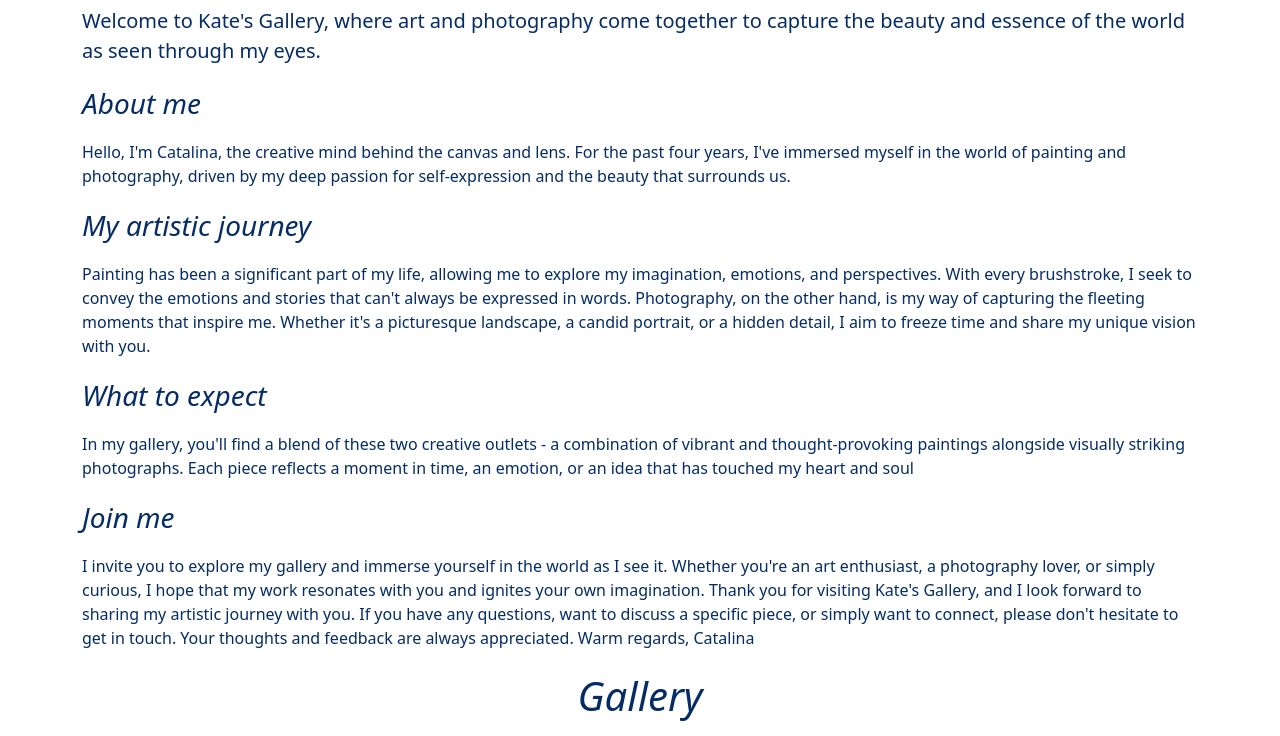
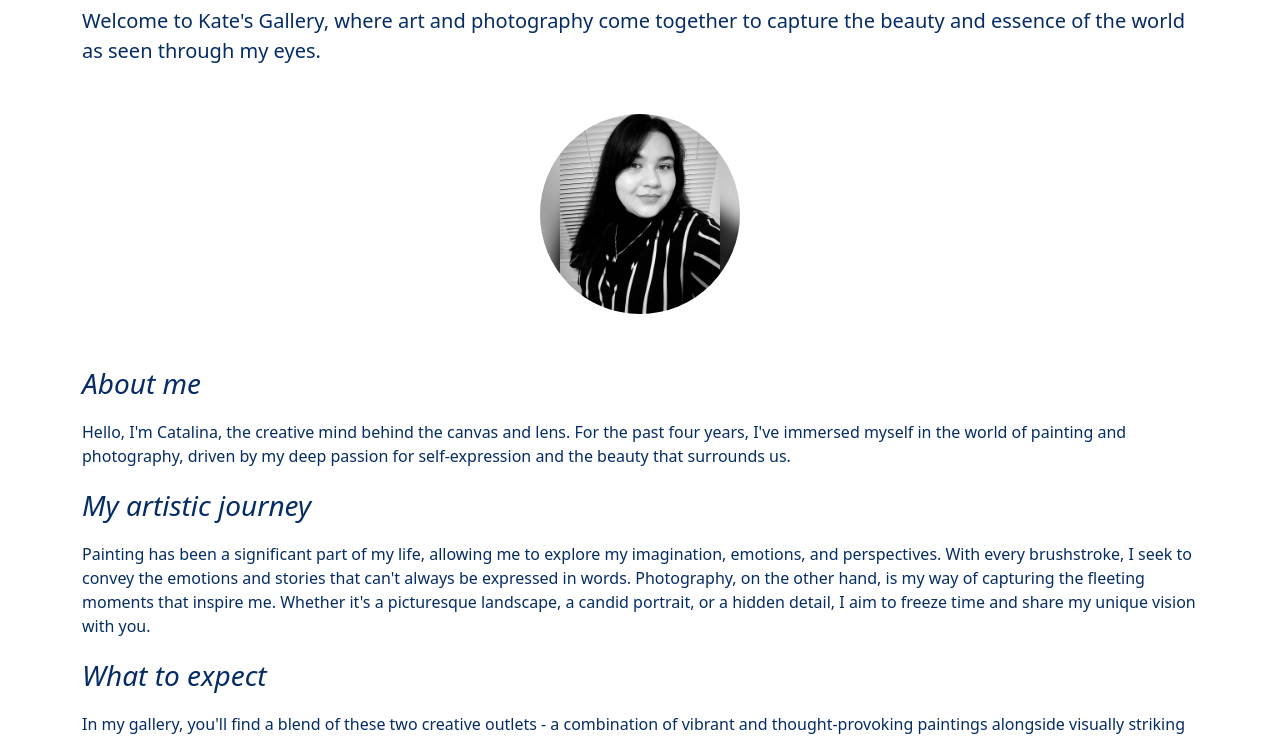
Before and after one commit to CatalinaNicoleta98/Catalina_Vrinceanu_DD_project, a website: page index.html in a window 1280 px wide. Shown: the part 884-1620 px from the top of the page. Drawn offline with nearby package versions, Linux system fonts and the light colour scheme; grey boxes are pictures that could not be loaded.

Commit message:
Added image
Added my picture in the about me section

```diff
--- a/index.html
+++ b/index.html
@@ -102,7 +102,10 @@
         <div class="container w-100 h-100 mt-2" id="aboutme">
 
 
+
+
          <p class="text-start fs-5 fw-lighter text-primary-emphasis">Welcome to Kate's Gallery, where art and photography come together to capture the beauty and essence of the world as seen through my eyes.</p>
+         <div class="image d-md-block mb-5 mt-5 text-center"><img src="img/me copy.jpg" alt="" height="200" style="border-radius: 50%;" ></div> <!-- border radius to make the image round and text-center to center the image -->
          <p class="text-start fs-3 fst-italic text-primary-emphasis">About me</p>
          <p class="text-start fs-6 fw-ligt text-primary-emphasis">Hello, I'm Catalina, the creative mind behind the canvas and lens. For the past four years, I've immersed myself in the world of painting and photography, driven by my deep passion for self-expression and the beauty that surrounds us.</p>
          <p class="text-start fs-3 fst-italic text-primary-emphasis">My artistic journey</p>
```
